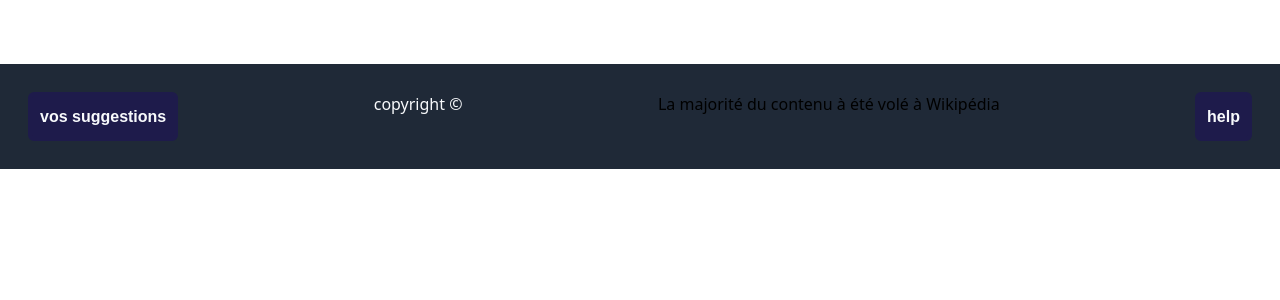
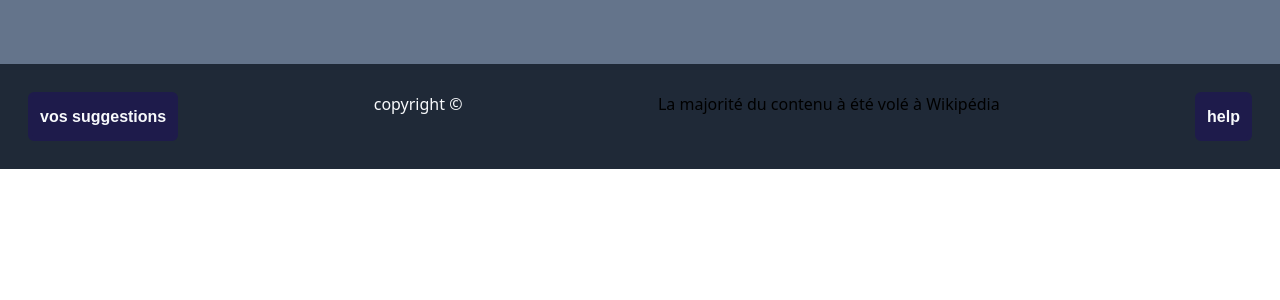
Before and after one commit to SoizicMM/Jules_Raphael, a Flask app: page / in a window 1280 px wide. Shown: the part 145-445 px from the top of the page. Run offline with Flask 3, Linux system fonts and the light colour scheme; data that the repository does not hold is empty; some libraries are stand-ins or nearby versions.

Commit message:
ajout flex index

```diff
--- a/templates/index.html
+++ b/templates/index.html
@@ -2,14 +2,17 @@
 
 {% block content %}
 
-<section class=" grid grid-cols-3 gap-7 py-8 ml-8">
+
+<section class=" grid grid-cols-3 gap-7 py-8   bg-slate-500">
  {% for manganime in manganimes %}
-  <div class="card">
+  <div class=" flex justify-evenly my-4 ">
+  <div class="card ">
     <a href="/manganime/{{manganime['_id']}}">
       <img src="{{manganime['url_image']}}"/>
       <h2>{{manganime["titre"]}}</h2>
     </a>
   </div>
+  </div>
   {% endfor %}
 </section>
 
```
